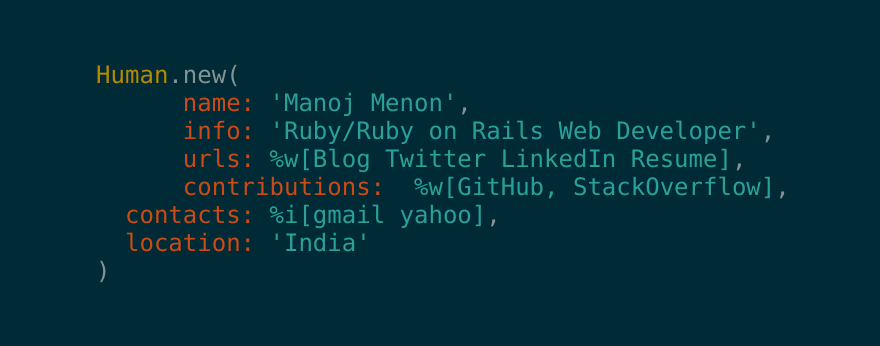
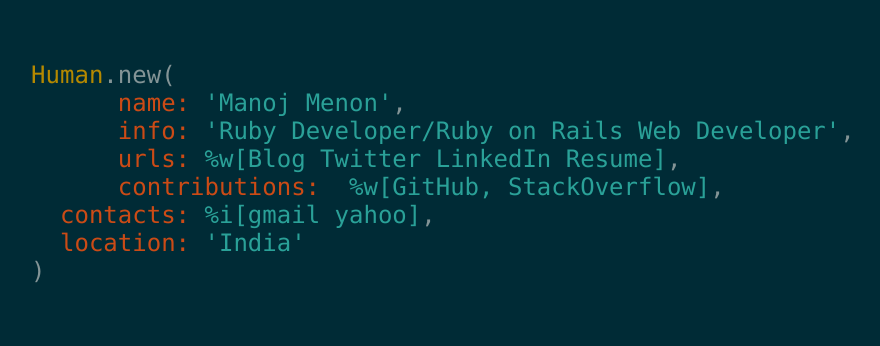
Before and after one commit to mhmenon910/mhmenon910.github.io, a plain HTML site: page index.html in a window 1280 px wide. Shown: the part 227-573 px from the top of the page, without its empty margins (226-1106 px from the left). Drawn offline with Linux system fonts and the light colour scheme.

Commit message:
Update index.html

```diff
--- a/index.html
+++ b/index.html
@@ -16,7 +16,7 @@
   <code class="ruby">
     Human.new(
           name: '<h1>Manoj Menon</h1>',
-          info: '<a href="#" title="My occupation">Ruby/Ruby on Rails Web Developer</a>',
+          info: '<a href="#" title="My occupation">Ruby Developer/Ruby on Rails Web Developer</a>',
           urls: %w[<a href="http://www.mhmenon.blogspot.in" title="Blog/Manoj">Blog</a> <a href="https://twitter.com/mhmenon910" title="Twitter/mhmenon910">Twitter</a> <a href="http://www.linkedin.com/in/mhmenon910" title="LinkedIn/mhmenon910">LinkedIn</a> <a href="http://www.linkedin.com/in/mhmenon910" title="Online Resume">Resume</a>],
           contributions:  %w[<a href="https://github.com/mhmenon910" title="GitHub/mhmenon910">GitHub</a>, <a href="http://stackoverflow.com/users/2724228/manoj-menon" title="stackoverflow">StackOverflow</a>],
       contacts: <span class="symbols-array">%i[<a href="mailto:mhmenon910@gmail.com" title="Email me at mhmenon910@gmail.com">gmail</a> <a href="mailto:manojchakkingal@yahoo.co.in" title="Email me at manojchakkingal@yahoo.co.in">yahoo</a>]</span>,
```
